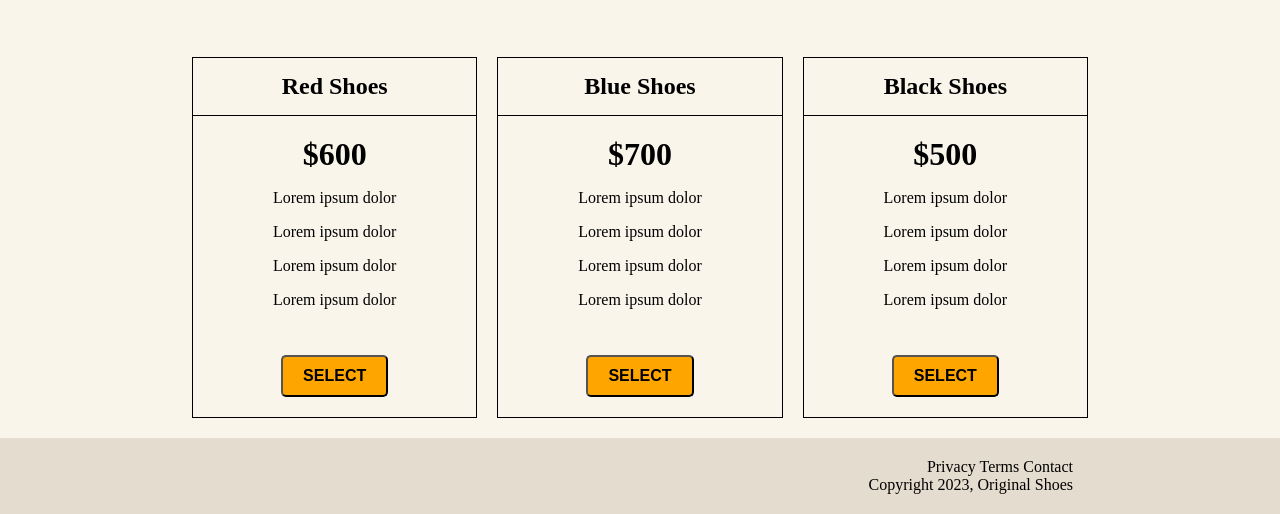
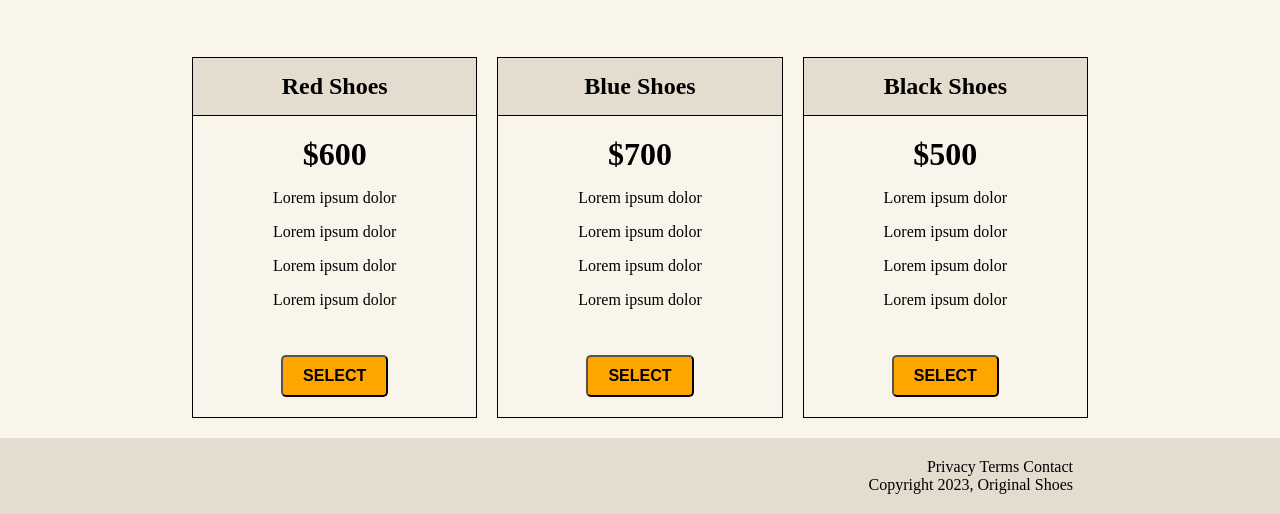
Before and after one commit to as90695/Product-landing-page, a plain HTML site: page index.html in a window 1280 px wide. Shown: the part 993-1507 px from the top of the page. Drawn offline with Linux system fonts and the light colour scheme.

Commit message:
card header style updated

```diff
--- a/styles.css
+++ b/styles.css
@@ -130,6 +130,7 @@ a {
 
 .heading {
     font-weight: bolder;
+    background-color: #E4DCCF;
     font-size: 1.5rem;
     padding: 15px;
     border-bottom: 1px solid #000;
```
